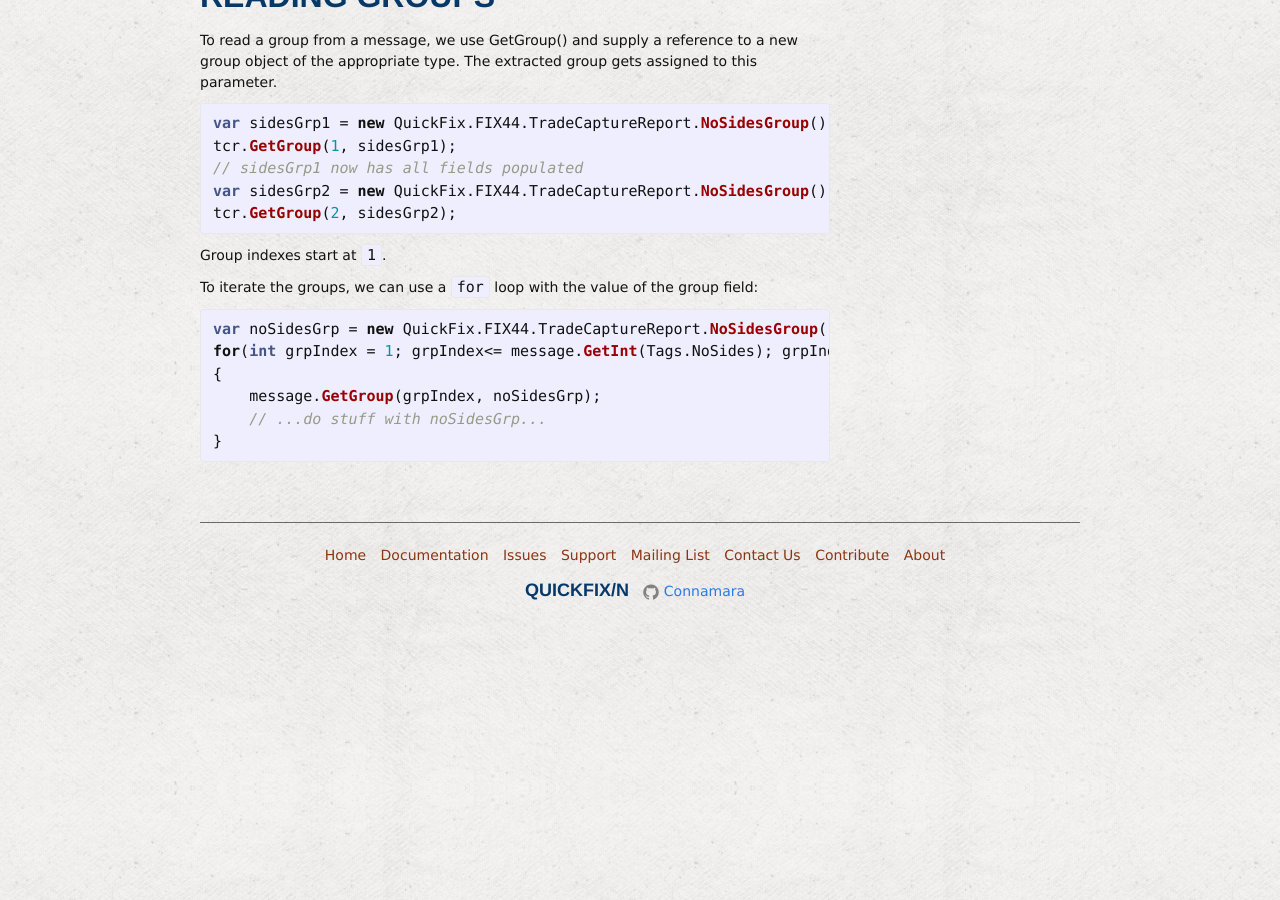
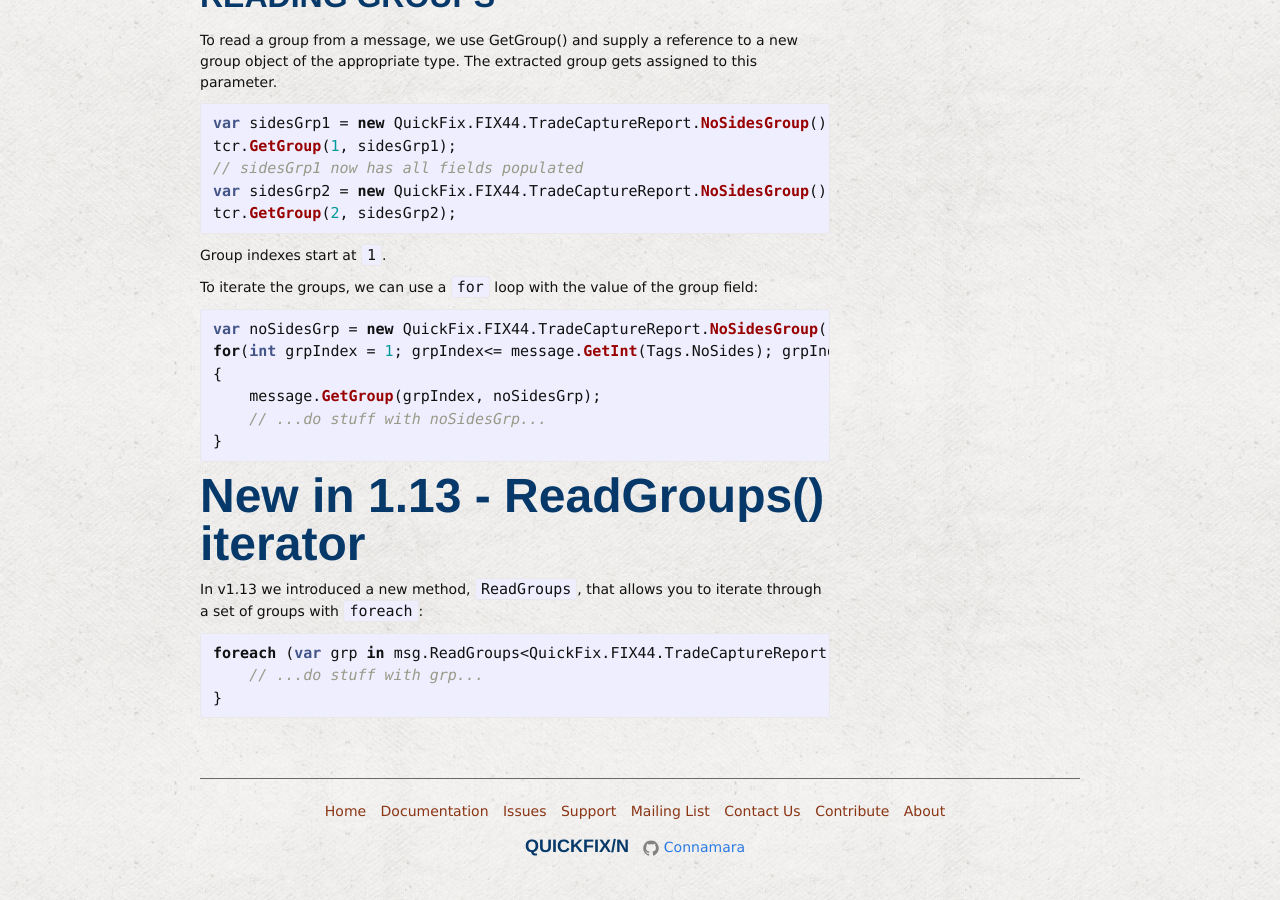
Before and after one commit to connamara/quickfixn, a Jekyll site: the page built from tutorial/repeating-groups.md, in a window 1280 px wide and 900 px high, scrolled down 1312 px. Built offline with Jekyll 4.4.1, drawn with Linux system fonts in a browser that asks for light colours; before the commit the page ends 1956 px from its top, so only the background shows below that.

Commit message:
docs and credit for #913

````diff
--- a/tutorial/repeating-groups.md
+++ b/tutorial/repeating-groups.md
@@ -71,3 +71,15 @@ for(int grpIndex = 1; grpIndex<= message.GetInt(Tags.NoSides); grpIndex += 1)
     // ...do stuff with noSidesGrp...
 }
 ```
+
+New in 1.13 - ReadGroups() iterator
+===================================
+
+In v1.13 we introduced a new method, `ReadGroups`, that allows you to iterate through
+a set of groups with `foreach`:
+
+```csharp
+foreach (var grp in msg.ReadGroups<QuickFix.FIX44.TradeCaptureReport.NoSidesGroup>(552)) {
+    // ...do stuff with grp...
+}
+```
````
Also changed, not shown: web/views/about/credits.md (+1 -0 lines).
